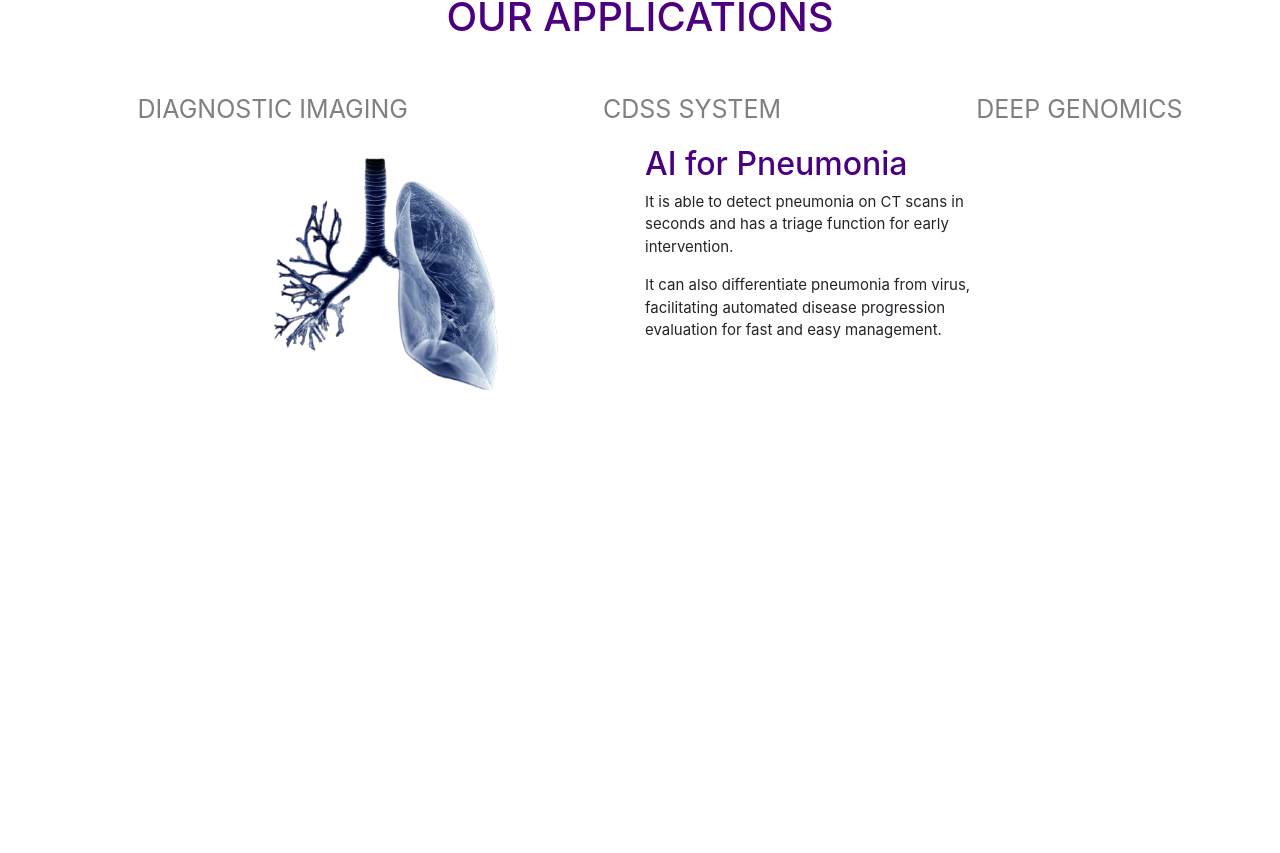
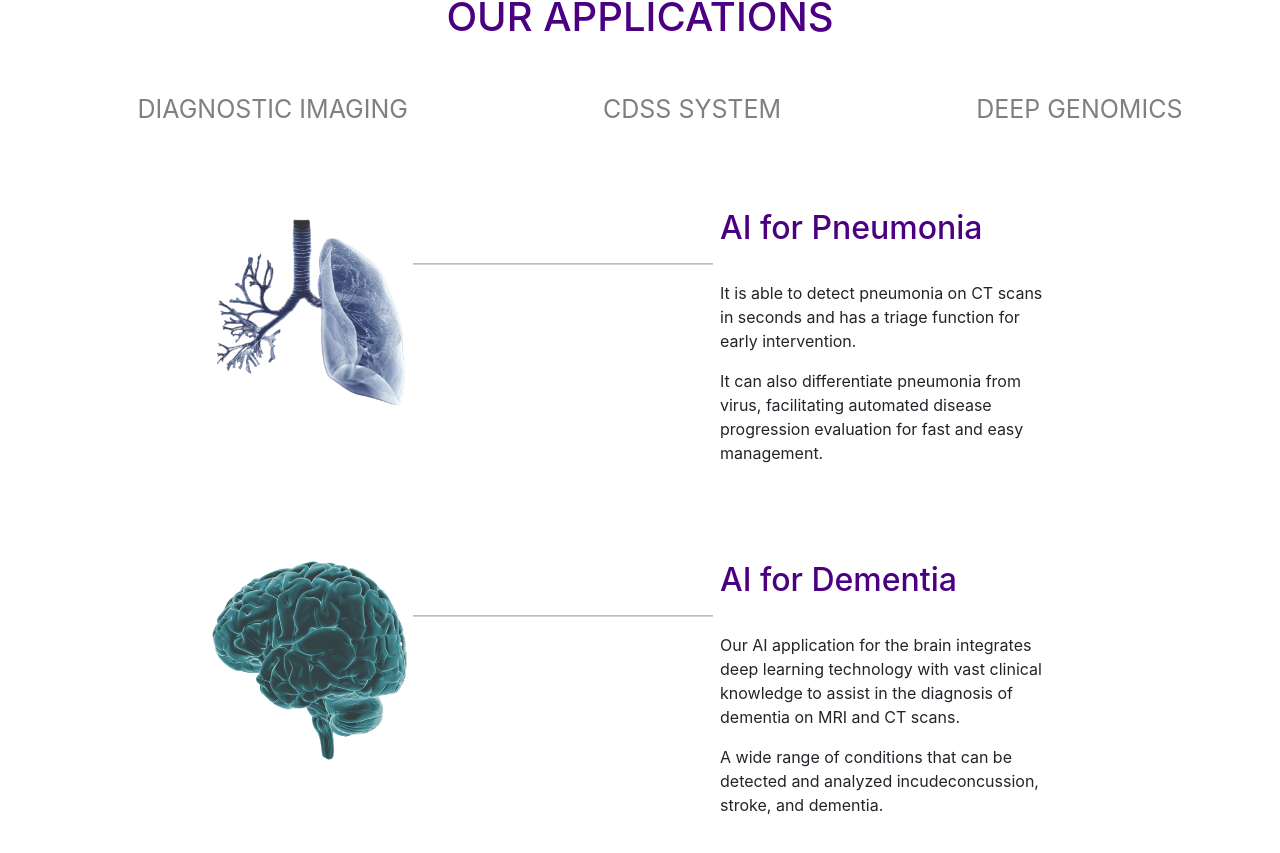
Before and after one commit to sebbyu/medmind, a React (Create React App) app: page / in a window 1280 px wide. Shown: the part 707-1560 px from the top of the page. Before the commit the page ends 1102 px from the top, so only its background shows below. Built offline with nearby package versions, Linux system fonts and the light colour scheme.

Commit message:
Dementia component added

```diff
--- a/src/Components/Home/DiagImage/DiagComponent/DiagComponent.js
+++ b/src/Components/Home/DiagImage/DiagComponent/DiagComponent.js
@@ -1,23 +1,20 @@
 import './DiagComponent.scss';
-import lung_image from './../../../../assets/lung_image.png';
 
-const DiagComponent = () => {
+const DiagComponent = (props) => {
   return (
     <div className="diagcomponent">
       <div className="diagcomponent container">
         <div className="container image">
-          <img id="image" src={lung_image} alt="lung" />
+          <img id="image" src={props.side_image} alt="404" />
         </div>
         <div className="explanation">
-          <h2>AI for Pneumonia</h2>
+          <h2>{props.title}</h2>
+          <hr />
           <p>
-            It is able to detect pneumonia on CT scans in seconds
-           and has a triage function for early intervention.
+            {props.explanation[0]}
           </p>
           <p>
-            It can also differentiate pneumonia from virus, facilitating
-            automated disease progression evaluation for fast and easy
-            management.
+            {props.explanation[1]}
           </p>
         </div>
       </div>
--- a/src/Components/Home/DiagImage/DiagComponent/DiagComponent.scss
+++ b/src/Components/Home/DiagImage/DiagComponent/DiagComponent.scss
@@ -4,17 +4,26 @@
     grid-template-columns: 1fr 1fr;
     .image {
       #image {
-        height: 250px;
-        width: 500px;
+        height: 200px;
+        width: 200px;
+        opacity: 0.8;
       }
     }
     .explanation {
       h2 {
         color: indigo;
       }
+      hr {
+        background-color: lightgray;
+        height: 1px;
+        width: 300px;
+        position: relative;
+        left: -80%;
+      }
       p {
-        font-size: 15px;
-        width: 350px;
+        font-size: 16px;
+        width: 330px;
+        text-align: left;
       }
     }
   }
--- a/src/Components/Home/DiagImage/DiagImage.js
+++ b/src/Components/Home/DiagImage/DiagImage.js
@@ -1,18 +1,41 @@
 import './DiagImage.scss';
 import DiagComponent from './DiagComponent/DiagComponent';
+import lung_image from './../../../assets/lung_image.png';
+import brain_image from './../../../assets/brain_image.png';
 
 const DiagImage = () => {
+  const paras = {
+    "lung": [
+      "It is able to detect pneumonia on CT scans in seconds " +
+      "and has a triage function for early intervention.",
+      "It can also differentiate pneumonia from virus, facilitating " +
+      "automated disease progression evaluation for fast and easy " +
+      "management."
+    ],
+    "brain": [
+      "Our AI application for the brain integrates deep learning technology " +
+      "with vast clinical knowledge to assist in the diagnosis of dementia " +
+      "on MRI and CT scans.",
+      "A wide range of conditions that can be detected and analyzed incude" +
+      "concussion, stroke, and dementia."
+    ]
+  }
   return (
     <div className="DiagImage">
       <div className="DiagImage container">
         <div className="container pneumonia">
-          <DiagComponent />
+          <DiagComponent
+            side_image={lung_image}
+            title="AI for Pneumonia"
+            explanation={paras.lung}
+          />
         </div>
         <div className="container dementia">
-
-        </div>
-        <div className="container component">
-
+          <DiagComponent
+            side_image={brain_image}
+            title="AI for Dementia"
+            explanation={paras.brain}
+          />
         </div>
       </div>
     </div>
--- a/src/Components/Home/DiagImage/DiagImage.scss
+++ b/src/Components/Home/DiagImage/DiagImage.scss
@@ -0,0 +1,10 @@
+.DiagImage {
+  .container {
+    .pneumonia {
+      margin: 80px;
+    }
+    .dementia {
+      margin: 80px;
+    }
+  }
+}
```
Also changed, not shown: src/assets/brain_image.png, src/assets/lung_image.png.
